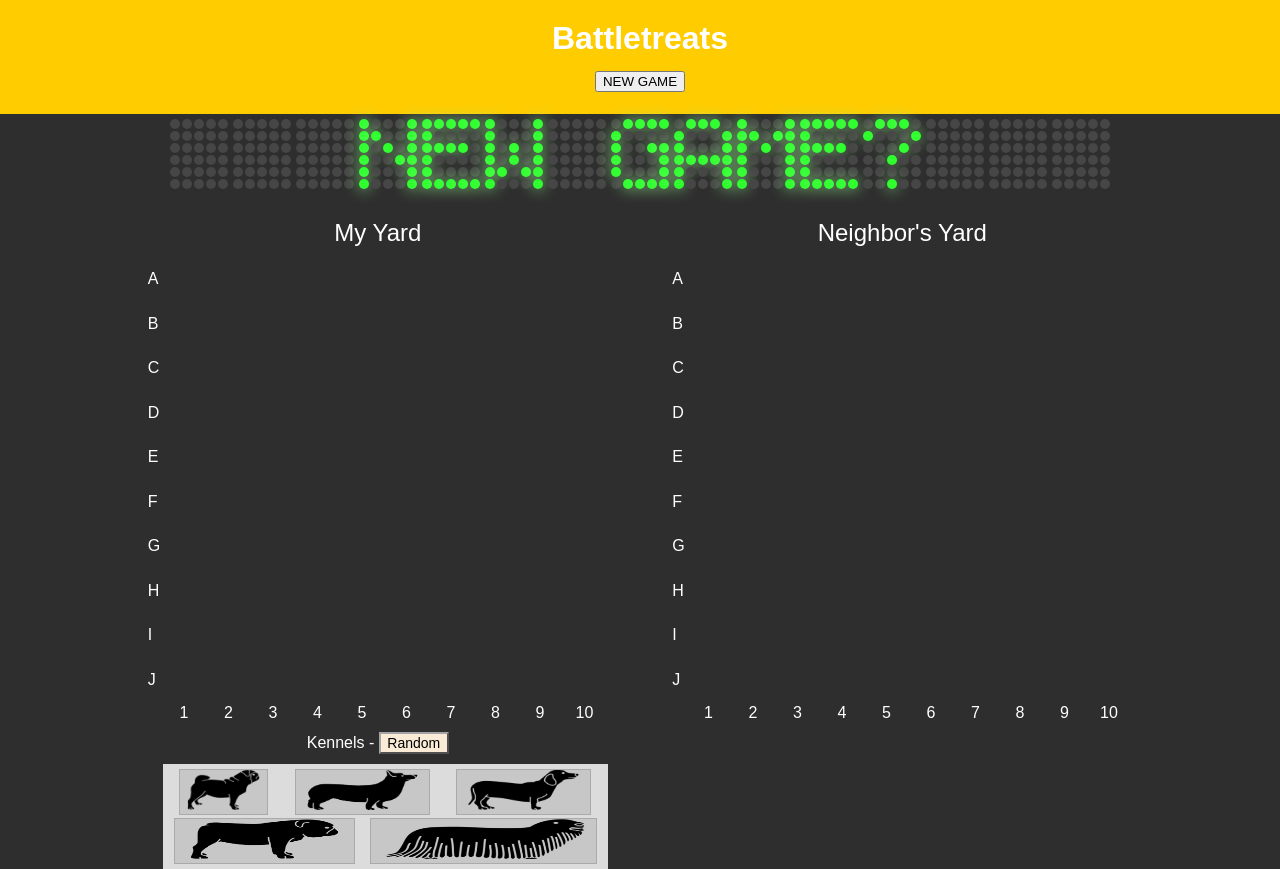
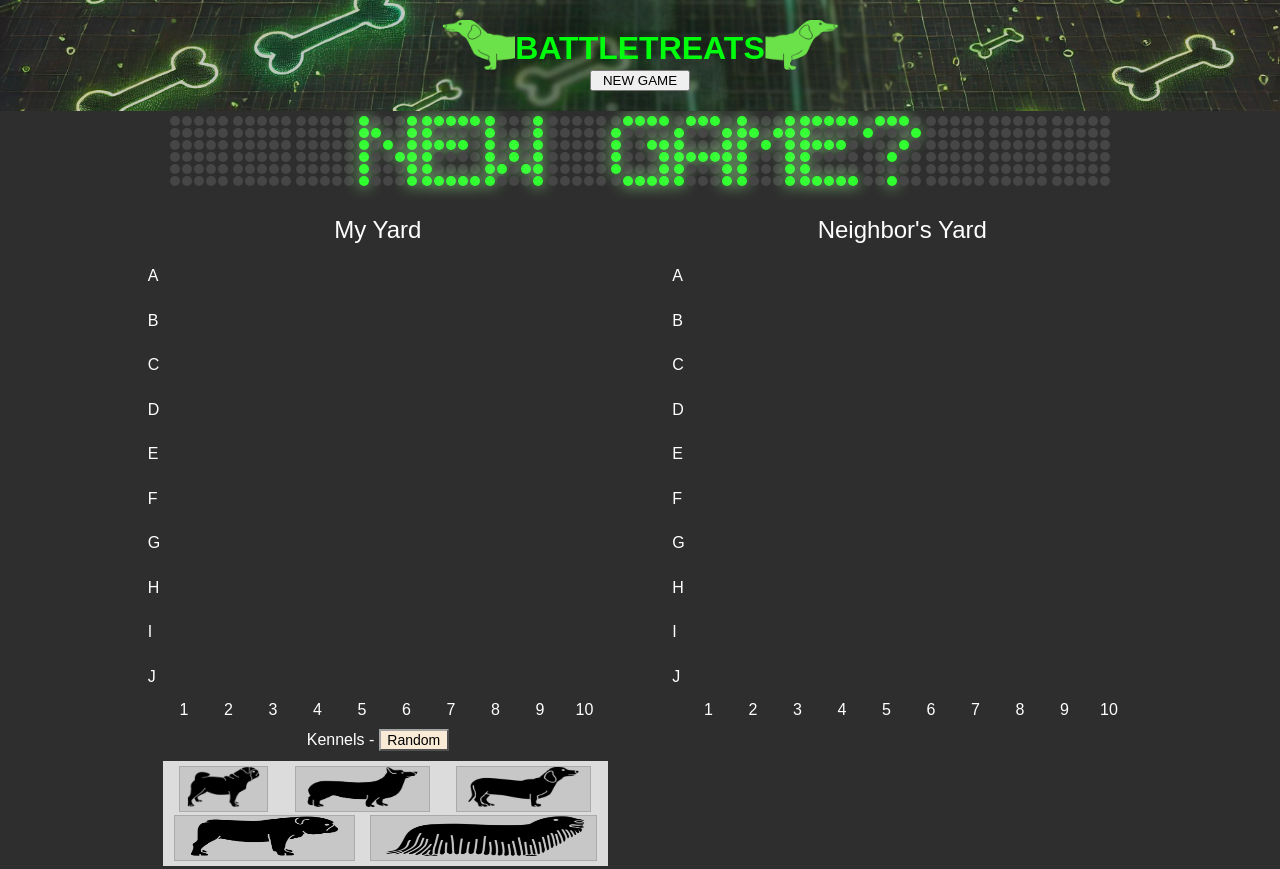
Before and after one commit to Xenrathe/JS-BattleTreats, a website built with webpack: page src/template.html in a window 1280 px wide. Built offline with nearby package versions, Linux system fonts and the light colour scheme.

Commit message:
Adjust banner and logo graphics

```diff
--- a/src/domController.js
+++ b/src/domController.js
@@ -49,7 +49,7 @@ export function initialImageProcessing() {
 
 const opponentBoard = document.querySelector("#opponent-gameboard");
 const userBoard = document.querySelector("#player-gameboard");
-const omniBtn = document.querySelector("#omniBtn");
+const omniBtn = document.querySelector("#omni-btn");
 let gameStarted = false;
 let userPlayer = null;
 let opponentPlayer = null;
--- a/src/styles.css
+++ b/src/styles.css
@@ -14,12 +14,54 @@ body {
 }
 
 .banner {
-  background-color: #ffcc00;
+  position: relative;
+  background-color: rgb(0, 0, 0);
+  z-index: 1;
+
   width: calc(100% - 40px);
-  text-align: center;
   padding: 20px;
   font-size: 2rem;
   font-weight: bold;
+
+  display: flex;
+  flex-direction: column;
+  align-items: center;
+}
+
+.banner::before {
+  content: "";
+  position: absolute;
+  top: 0;
+  left: 0;
+  width: 100%;
+  height: 100%;
+  background-image: url("./images/banner-bg.jpg");
+  background-size: cover;
+  background-repeat: no-repeat;
+  background-position: 0%, 100%;
+  opacity: 0.8;
+  z-index: -1;
+}
+
+.banner .title {
+  display: flex;
+}
+
+.banner .title .text {
+  margin-top: 10px;
+  color: rgb(0, 255, 13);
+}
+
+.banner #daschund-right {
+  transform: scaleX(-1);
+}
+
+.banner .logo-img {
+  height: 50px;
+}
+
+.banner #omni-btn {
+  width: 100px;
 }
 
 #game-container {
--- a/src/template.html
+++ b/src/template.html
@@ -8,8 +8,11 @@
   <body>
     <!-- Banner -->
     <div class="banner">
-      <div class="title">Battletreats</div>
-      <button id="omniBtn">NEW GAME</div>
+      <div class="title"><img src="./images/dogs/dashundHalf.png" id="daschund-left" class="logo-img">
+        <div class="text">BATTLETREATS</div>
+        <img src="./images/dogs/dashundHalf.png" id="daschund-right" class="logo-img">
+      </div>
+      <button id="omni-btn">NEW GAME</div>
     </div>
 
     <!-- Game Container -->
```
Also changed, not shown: README.md, src/images/banner-bg.jpg (added), src/images/dogs/corgiHalf.png (added), src/images/dogs/dashundHalf.png (added).
